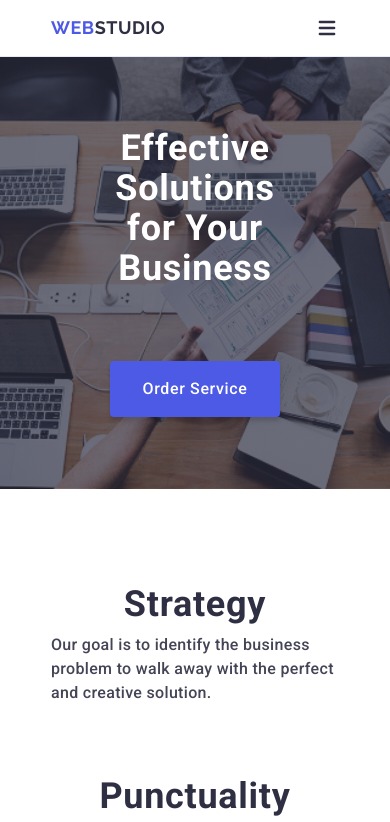
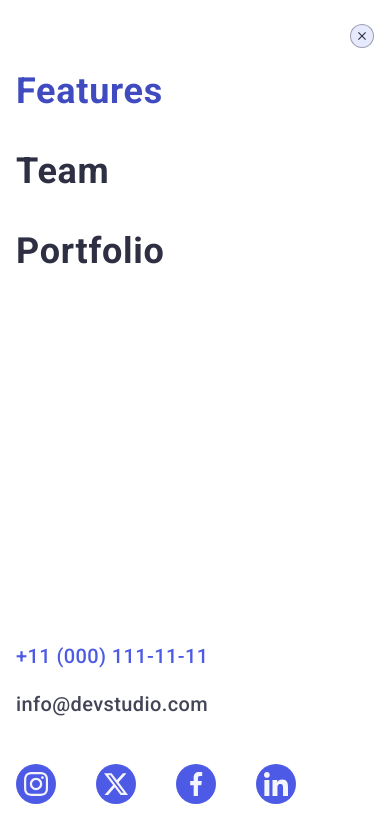
Before and after one commit to VHromyk/06-goit-markup-hw-06, a plain HTML site: page index.html in a window 390 px wide. Shown: the top 822 px of the page. Drawn offline with nearby package versions, Linux system fonts and the light colour scheme.

Commit message:
add fixes

```diff
--- a/css/mobile-menu.css
+++ b/css/mobile-menu.css
@@ -6,13 +6,23 @@
   right: 0;
   width: 100%;
   background-color: var(--white);
-  padding: 24px 24px 40px 16px;
+  padding-top: 24px;
+  padding-bottom: 40px;
   display: none;
   overflow-y: auto;
+  height: 100vh;
 }
 
 .mobile-menu.is-open {
   display: block;
+}
+
+.mobile-menu-wrapper {
+  margin: 0;
+  max-width: 100%;
+  display: flex;
+  flex-direction: column;
+  height: 100%;
 }
 
 .menu-close-button {
@@ -50,6 +60,7 @@
 .mobile-menu .nav {
   margin-top: 24px;
   display: block;
+  flex-grow: 1;
 }
 
 .mobile-menu .nav-item {
@@ -63,6 +74,11 @@
   font-size: 36px;
   font-weight: 700;
   line-height: 1.11;
+  color: var(--navy-blue);
+}
+
+.mobile-menu .nav-link.active {
+  color: var(--ocean);
 }
 
 .mobile-menu .nav-link:after {
@@ -70,12 +86,9 @@
   height: 0;
 }
 
-.mobile-menu-contacts {
-  margin-top: 168px;
-}
-
 .mobile-menu-contacts .address-list {
-  flex-direction: column;
+  display: flex;
+  flex-direction: column-reverse;
   align-items: flex-start;
   gap: 24px;
 }
@@ -87,13 +100,23 @@
   letter-spacing: 0.02em;
 }
 
+.mobile-menu-contacts .address-link.phone {
+  color: var(--iris);
+}
+
+.mobile-menu-contacts .address-link.email {
+  color: var(--slate);
+}
+
 .mobile-menu-contacts .address {
   display: block;
+  font-style: normal;
 }
 
 .mobile-menu-contacts .social-list {
   margin-top: 48px;
   max-width: 280px;
+  display: flex;
   justify-content: space-between;
 }
 
--- a/index.html
+++ b/index.html
@@ -522,8 +522,8 @@
       </div>
     </footer>
 
-    <div class="mobile-menu" id="mobile-menu">
-      <div></div>
+    <div class="mobile-menu is-open" id="mobile-menu">
+      <div class="container mobile-menu-wrapper">
         <button class="menu-close-button">
           <svg class="icon" height="8" width="8">
             <use href="./images/icons.svg#close" />
@@ -548,12 +548,12 @@
           <address class="address">
             <ul class="address-list">
               <li>
-              <a class="address-link" href="mailto:info@devstudio.com"
+                <a class="address-link email" href="mailto:info@devstudio.com"
                   >info@devstudio.com</a
                 >
               </li>
               <li>
-              <a class="address-link" href="tel:+110001111111"
+                <a class="address-link phone" href="tel:+110001111111"
                   >+11 (000) 111-11-11</a
                 >
               </li>
@@ -589,6 +589,7 @@
               </a>
             </li>
           </ul>
+        </div>
       </div>
     </div>
 
```
Lines whose indentation alone changed are shown as unchanged.
